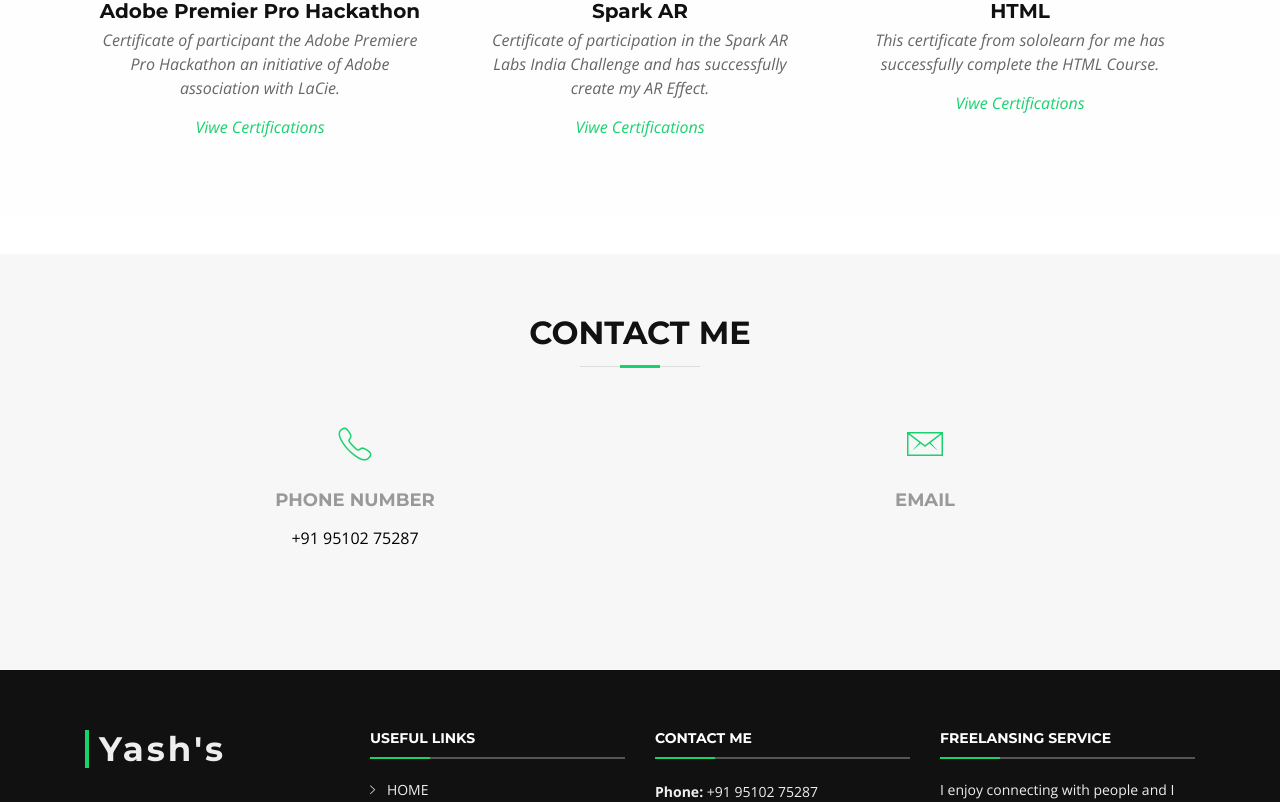
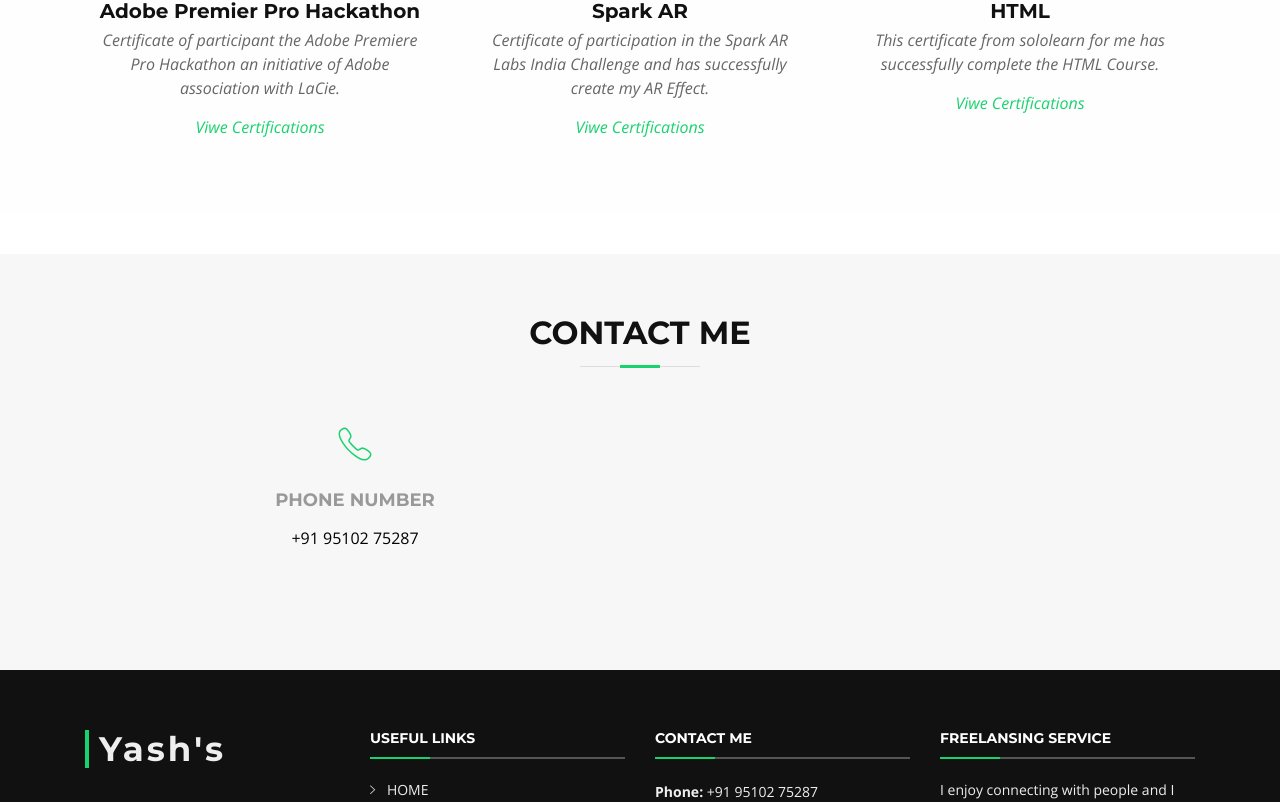
Before and after one commit to Yashkumerbarochiya/Portfolio, a plain HTML site: page index.html in a window 1280 px wide. Shown: the part 3466-4268 px from the top of the page. Drawn offline with nearby package versions, Linux system fonts and the light colour scheme; files whose address does not match are found by name.

Commit message:
Update index.html

```diff
--- a/index.html
+++ b/index.html
@@ -440,14 +440,7 @@
             </div>
           </div>
 
-          <div class="col-md-6">
-            <div class="contact-address">
-              <i class="ion-ios-email-outline"></i>
-              <h3>Email</h3>
 
-
-            </div>
-          </div>
 
 
         </div>
```
